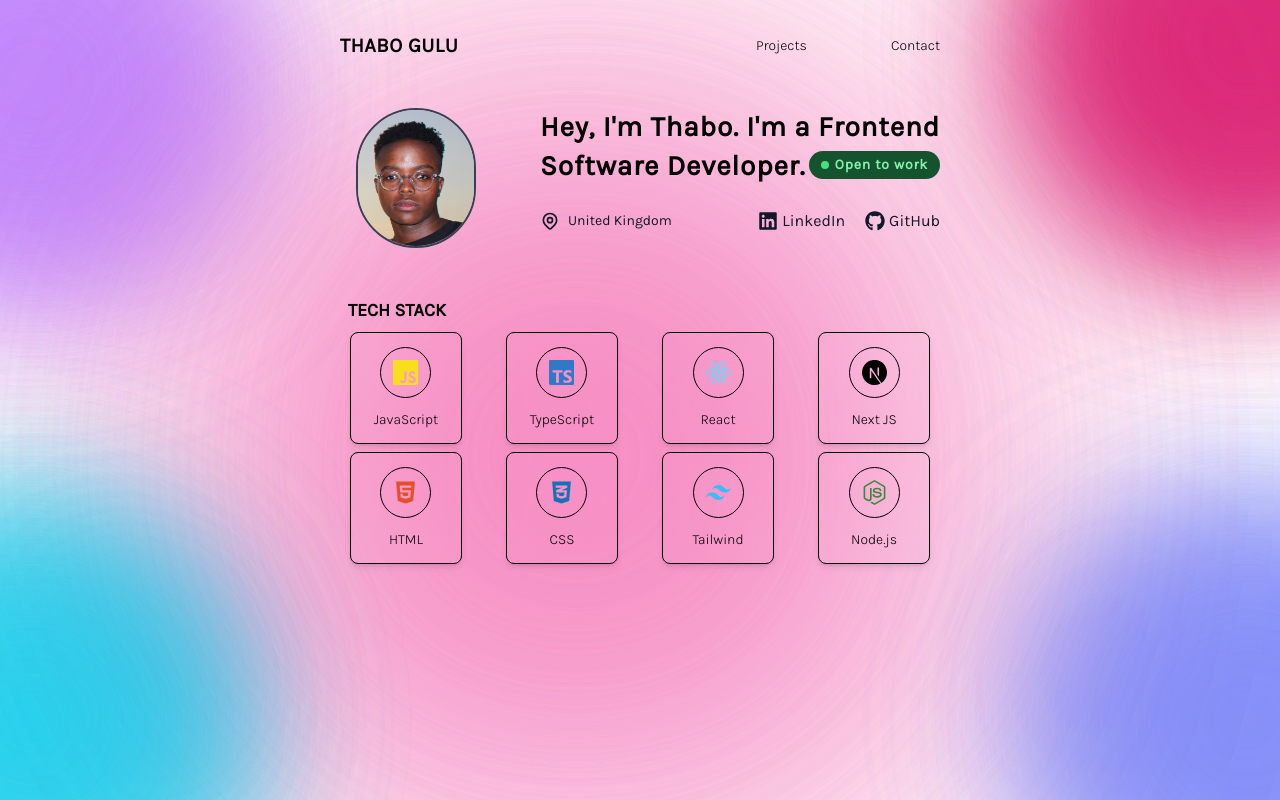
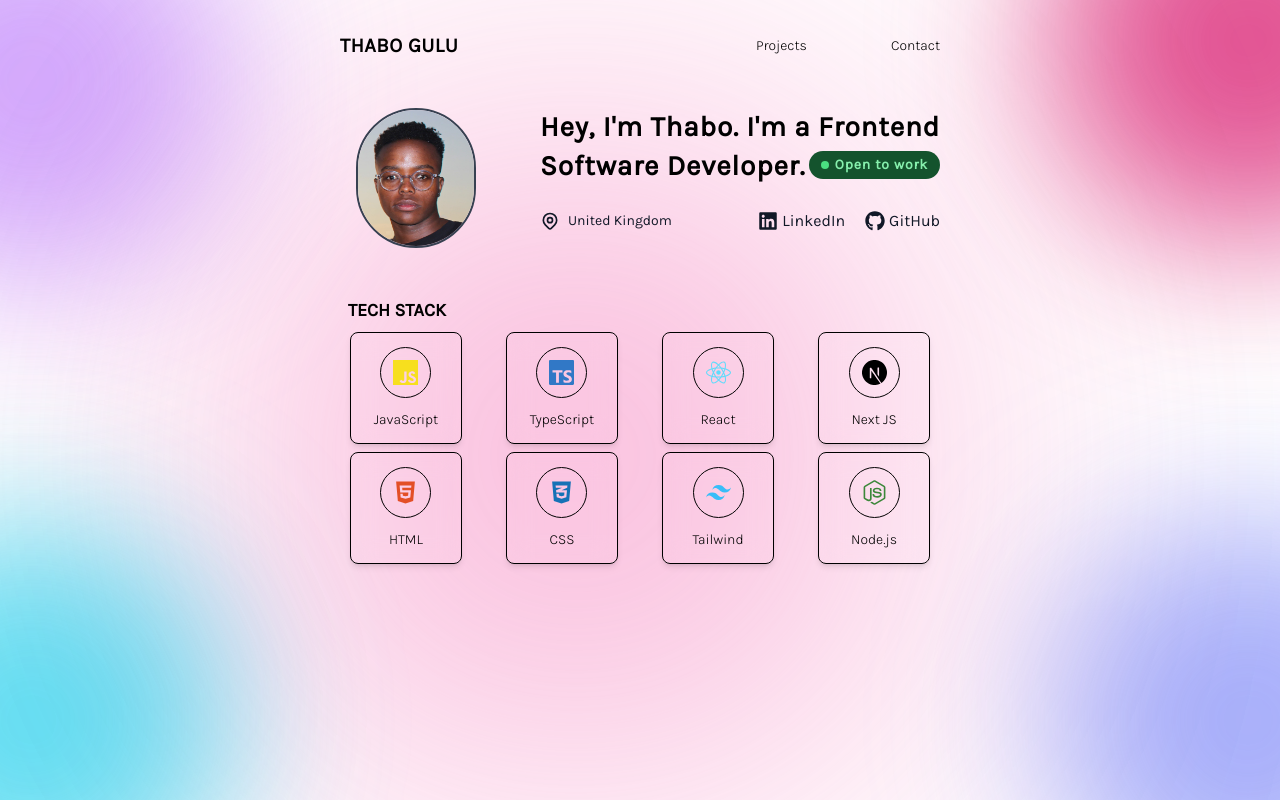
Before and after one commit to tgulu/Portfolio, a React (Create React App) app: page / in a window 1280 px wide. Shown: the top 800 px of the page. Built offline with nearby package versions, Linux system fonts and the light colour scheme; a web font is replaced by a local one.

Commit message:
remove <Blur /> from file, moved to main app.js as global background

```diff
--- a/src/components/Contact.jsx
+++ b/src/components/Contact.jsx
@@ -5,10 +5,9 @@ const Contact = () => {
   return (
     <div
       name="contact"
-      className="relative min-h-screen flex flex-col items-center justify-center px-4 "
+      className="min-h-screen w-full flex flex-col items-center justify-center px-4 py-5 "
     >
-      <Blur />
-      <div className="w-full p-1 text-black h-screen  ">
+      <div className="w-full p-1 text-black h-screen">
         <div className="flex flex-col p-4 justify-center max-w-screen-lg gap-y-8 mx-auto h-full">
           {/* Heading Section */}
           <div className="pb-0 md:px-28 text-center">
--- a/src/components/Portfolios.jsx
+++ b/src/components/Portfolios.jsx
@@ -44,7 +44,7 @@ const Portfolio = () => {
   return (
     <div
       name="projects"
-      className="relative min-h-screen flex flex-col items-center justify-center px-4 py-5"
+      className="min-h-screen w-full flex flex-col items-center justify-center px-4 py-5 "
     >
       <div className="w-full max-w-3xl">
         <Slider {...settings}>
@@ -110,7 +110,6 @@ const Portfolio = () => {
       </div>
 
       {/* Background Blur */}
-      <Blur />
     </div>
   );
 };
```
